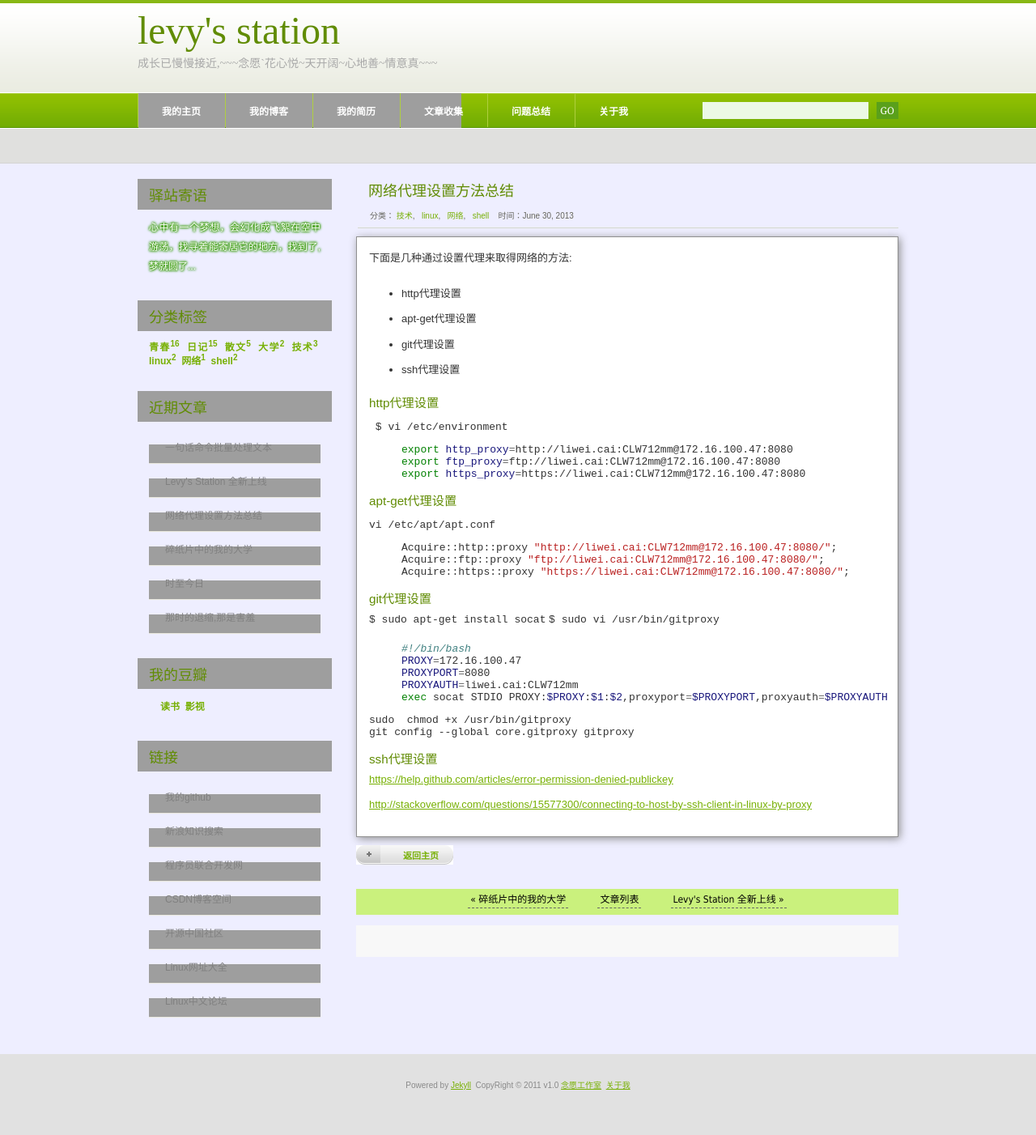
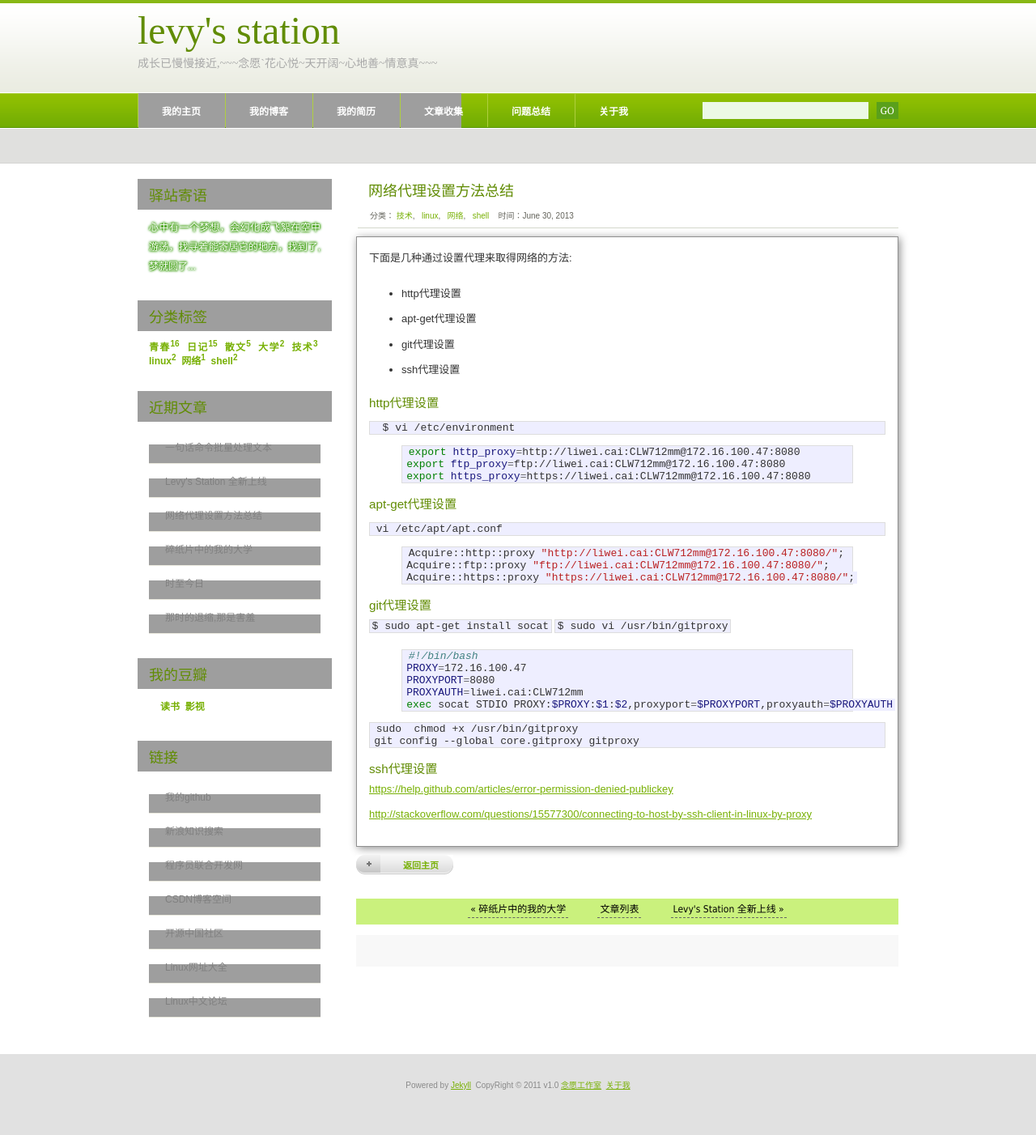
Before and after one commit to cailiwei/yuan, a Jekyll site: the page built from _posts/2013-06-30-http-proxy.markdown, in a window 1280 px wide. Shown: the whole page at 81% size. Built offline with Jekyll 4.4.1, drawn with Linux system fonts in a browser that asks for light colours; comment, search, counter and statistics services are not loaded.

Commit message:
Enable code backlight

```diff
--- a/css/style.css
+++ b/css/style.css
@@ -7,7 +7,7 @@ Released for free under a Creative Commons Attribution 2.5 License
 body {
 	margin: 0;
 	padding: 0;
-	background: #EEEEFF url(images/img01.gif) repeat-x left top;
+	background: #FFFFFF url(images/img01.gif) repeat-x left top;
 	font-family: Arial, Helvetica, sans-serif;
 	font-size: 13px;
 	color: #8A8A8A;
@@ -373,6 +373,30 @@ hr { display: none; }
 	-moz-box-shadow: 2px 2px 10px #909090;
 	-webkit-box-shadow: 2px 2px 10px #909090;
 }
+/* code backlight */
+#entry pre {
+	border: 1px solid #ddd;
+	background-color: #eef;
+	padding: 0 .4em;
+}
+#entry code {
+	border: 1px solid #ddd;
+	background-color: #eef;
+	padding: 0 .2em;
+}
+#entry pre code {
+	border: none;
+}
+
+/* terminal */
+#entry pre.terminal {
+	border: 1px solid #000;
+	background-color: #333;
+	color: #FFF;
+}
+#entry pre.terminal code {
+	background-color: #333;
+}
 
 /* tags */
 
```
